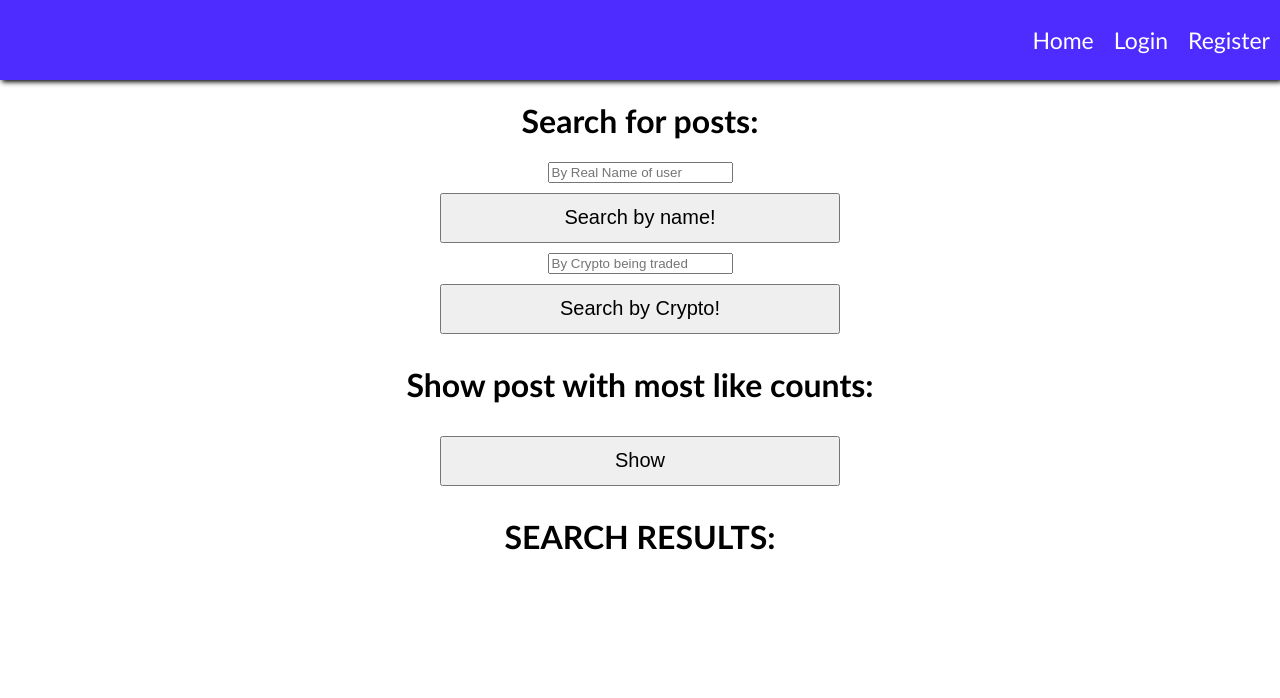
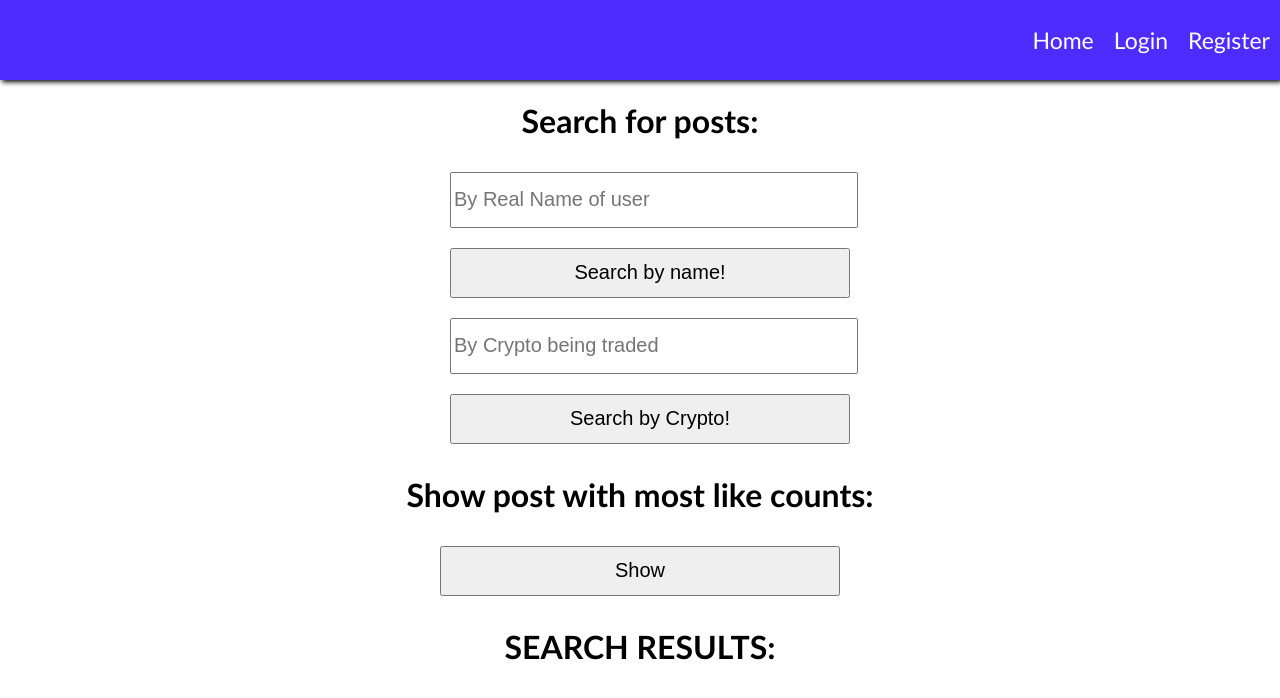
Before and after one commit to anniecee/Cryptobook, a React (Create React App) app in the folder client/: page /SearchPost in a window 1280 px wide. Shown: the top 698 px of the page. Built offline with nearby package versions, Linux system fonts and the light colour scheme.

Commit message:
styling for post

```diff
--- a/client/src/pages/CreatePost/CreatePost.css
+++ b/client/src/pages/CreatePost/CreatePost.css
@@ -8,6 +8,7 @@
 }
 
 .CreatePostForm {
+    width: 400px;
     display: flex;
     flex-direction: column;
 }
--- a/client/src/pages/CreatePost/CreatePost.js
+++ b/client/src/pages/CreatePost/CreatePost.js
@@ -27,7 +27,7 @@ function CreatePost() {
   return (
     <div className="CreatePost">
       <h1>Create a Post</h1>
-        <div className="RegisterForm">
+        <div className="CreatePostForm">
           <input type="text" placeholder='Text'
           onChange={(event)=>{
             setText(event.target.value)
--- a/client/src/pages/PostInfo/PostInfo.css
+++ b/client/src/pages/PostInfo/PostInfo.css
@@ -1,5 +1,6 @@
 .PostInfo {
     width: 100%;
+    height: 750px;
     height: auto;
     display: flex;
     justify-content: center;
@@ -7,13 +8,17 @@
     flex-direction: column;
 }
 
-.RegisterForm {
-    width: 100%;
-    height: auto;
+.PostInfoForm {
+    width: 400px;
     display: flex;
-    justify-content: center;
-    align-items: center;
     flex-direction: column;
+}
+
+.PostInfoForm input, button {
+    margin: 10px;
+    width: 400px;
+    height: 50px;
+    font-size: 20px;
 }
 
 .Ticks {
--- a/client/src/pages/PostInfo/PostInfo.js
+++ b/client/src/pages/PostInfo/PostInfo.js
@@ -44,7 +44,7 @@ function PostInfo() {
   return (
     <div className="PostInfo">
       <h1>Search for post info:</h1>
-        <div className="RegisterForm">
+        <div className="PostInfoForm">
           {/* Search by like */}
           <input type="number" class="searchByLikeBox" placeholder='With at least X likes'
           onChange={(event)=>{
--- a/client/src/pages/SearchPost/SearchPost.css
+++ b/client/src/pages/SearchPost/SearchPost.css
@@ -1,10 +1,24 @@
 .SearchPost {
     width: 100%;
+    height: 750px;
     height: auto;
     display: flex;
     justify-content: center;
     align-items: center;
     flex-direction: column;
+}
+
+.SearchPostForm {
+    width: 400px;
+    display: flex;
+    flex-direction: column;
+}
+
+.SearchPostForm input, button {
+    margin: 10px;
+    width: 400px;
+    height: 50px;
+    font-size: 20px;
 }
 
 .Post {
--- a/client/src/pages/SearchPost/SearchPost.js
+++ b/client/src/pages/SearchPost/SearchPost.js
@@ -102,7 +102,7 @@ function SearchPost() {
   return (
     <div className="SearchPost">
       <h1>Search for posts:</h1>
-        <div className="RegisterForm">
+        <div className="SearchPostForm">
           {/* Search by name */}
           <input type="text" placeholder='By Real Name of user'
           onChange={(event)=>{
```
Also changed, not shown: 2 other files (tests, documents, lock files or other folders).
